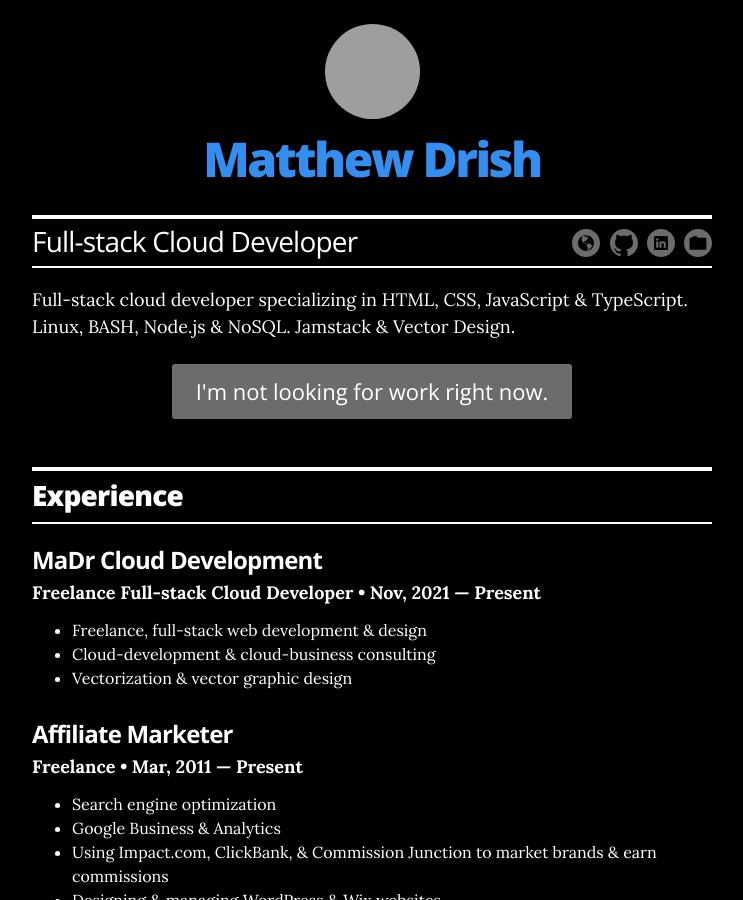
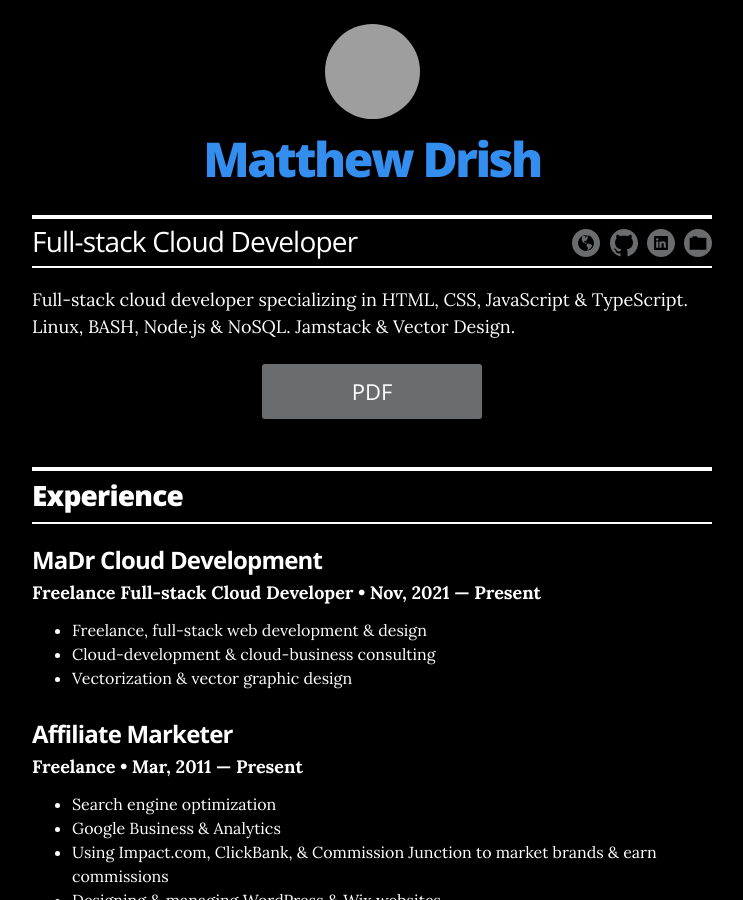
Before and after one commit to MaDrCloudDev/MaDrCloudDev.github.io, a Jekyll site: the page built from index.html, in a window 1280 px wide and 900 px high, cut to the strip 0-900 px from the top of the window. Shown: the whole strip, without its empty margins (268-1011 px from the left). Built offline with Jekyll 4.4.1, drawn with Linux system fonts in a browser that asks for light colours; part of the change alters nothing that is shown; grey boxes are pictures that could not be loaded.

Commit message:
add pdf
add pdf

```diff
--- a/_config.yml
+++ b/_config.yml
@@ -14,7 +14,7 @@ resume_name:                    "Matthew Drish"
 resume_title:                   "Full-stack Cloud Developer"
 
 # used for the contact button in _layouts/resume.html
-resume_contact_email:           "temporary@MaDr.io"
+resume_contact_email:           "admin@MaDr.io"
 
 # the next two items are used for schema itemprops in _layouts/resume.html
 # resume_contact_telephone:       "555-7334"
@@ -29,7 +29,7 @@ resume_header_intro: "<p>Full-stack cloud developer specializing in HTML, CSS, J
 # "no" to display an "I'm not looking for work" message,
 # or remove the resume_looking_for_work option entirely
 # to leave blank
-resume_looking_for_work:        "no"
+resume_looking_for_work:        "yes"
 
 # Decide which sections to use
 # comment out to hide
--- a/_layouts/resume.html
+++ b/_layouts/resume.html
@@ -36,7 +36,7 @@
 
         {% if site.resume_looking_for_work == 'yes' %}
         <div class="buttonwrap">
-        <a href="" class="contact-button no-print" itemprop="email">PDF</a>
+        <a target="_blank" href="https://1drv.ms/b/s!Akxk1U9czCVzhLExw7mXvgx8XJyUtQ" class="contact-button no-print" itemprop="email">PDF</a>
         {% elsif site.resume_looking_for_work == 'no' %}
         <a class="contact-button not-looking no-print">I'm not looking for work right now.</a>
         {% else %}
```
